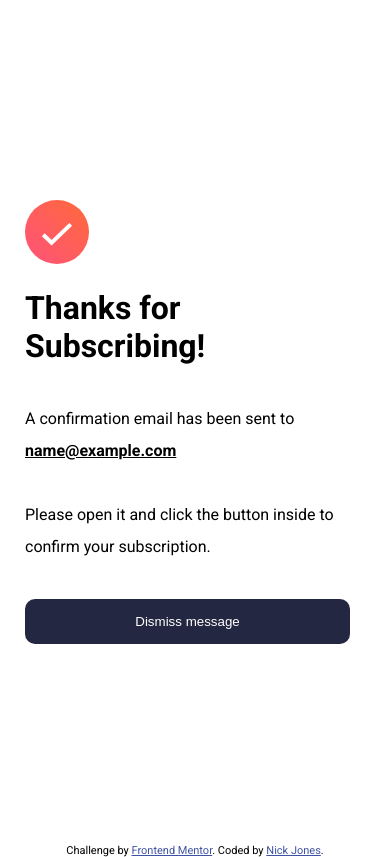
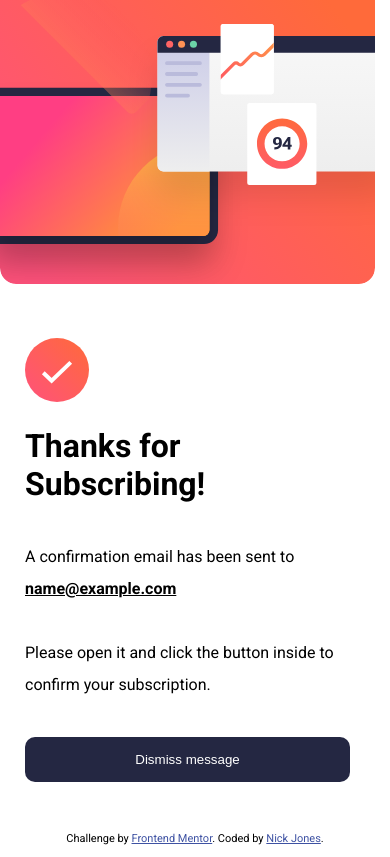
Before and after one commit to TheMightyLoafer/newsletter-signup, a plain HTML site: page index.html in a window 390 px wide. Both pictures are taken after typing "name@example.com" into the empty fields and a click on the input "Subscribe to monthly newsletter". Drawn offline with Linux system fonts and the light colour scheme.

Commit message:
small updates
more style tweaks

```diff
--- a/script.js
+++ b/script.js
@@ -17,6 +17,10 @@ submitBtn.addEventListener('click', (event) => {
   }
 
   formInnerContent.innerHTML = `
+  <picture class="form-img">
+        <source media="(min-width: 500px)" srcset="/assets/images/illustration-sign-up-desktop.svg">
+        <img src="/assets/images/illustration-sign-up-mobile.svg" alt="Sign up illustration">
+      </picture>
   <div class="success-message" id="form-content">
     <div><img src="/assets/images/icon-success.svg" alt="success icon"></div>
     <h1>Thanks for Subscribing!</h1>
--- a/styles.css
+++ b/styles.css
@@ -76,11 +76,11 @@ input:invalid {
     display: flex;
     flex-direction: column;
     max-width: 375px;
-    margin: 200px 25px;
+    margin: 50px 25px;
 
     @media (min-width: 500px) {
         max-width: 800px; /* Increase max-width for larger screens */
-        margin: 0 auto;
+        margin: 0 50px 0 auto;
         font-size: 1.2rem; /* Increase font size for larger screens */
     }
   }
```
Also changed, not shown: assets/images/Screenshot-desktop.png (added), assets/images/Screenshot-failstate.png (added), assets/images/Screenshot-mobile.png (added), assets/images/Screenshot-success.png (added), 1 other file.
